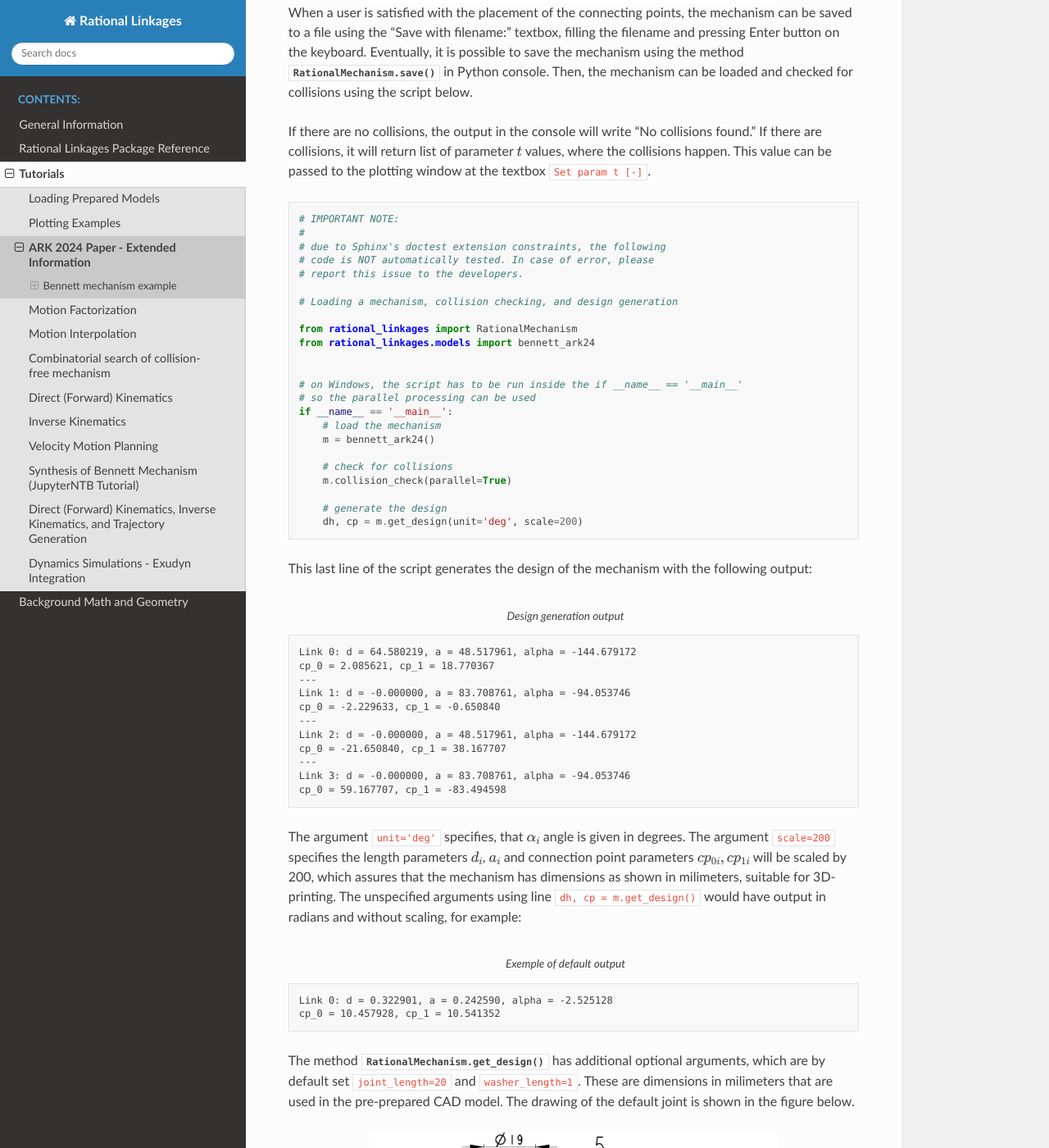
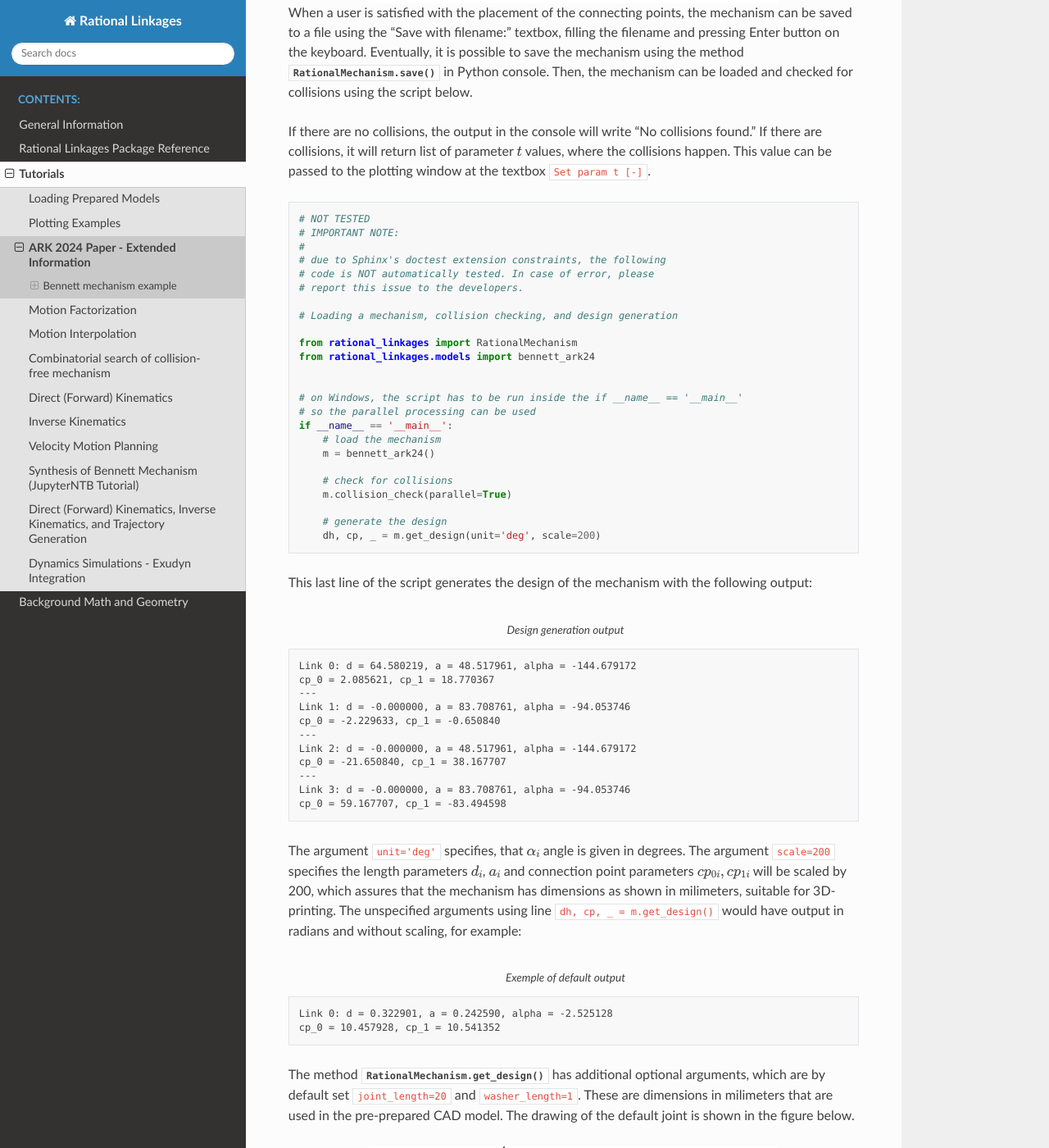
Before and after one commit to hucik14/rational-linkages, a Sphinx documentation site: the page built from docs/source/tutorials/ark2024.rst, in a window 1280 px wide and 1400 px high, scrolled down 2621 px. Shown: the whole window at 82% size. Built offline with Sphinx 7.4.7 and the Read the Docs theme 3.1.0, drawn with Linux system fonts in a browser that asks for light colours; cross-references to code outside the pages are shown as plain code.

Commit message:
debug example
Changelog: fixed

```diff
--- a/docs/source/tutorials/ark2024.rst
+++ b/docs/source/tutorials/ark2024.rst
@@ -161,6 +161,7 @@ collisions happen. This value can be passed to the plotting window at the textbo
 
 .. code-block:: python
 
+        # NOT TESTED
         # IMPORTANT NOTE:
         #
         # due to Sphinx's doctest extension constraints, the following
@@ -183,7 +184,7 @@ collisions happen. This value can be passed to the plotting window at the textbo
             m.collision_check(parallel=True)
 
             # generate the design
-            dh, cp = m.get_design(unit='deg', scale=200)
+            dh, cp, _ = m.get_design(unit='deg', scale=200)
 
 This last line of the script generates the design of the mechanism with the following
 output:
@@ -207,7 +208,7 @@ The argument :code:`unit='deg'` specifies, that :math:`\alpha_i` angle is given
 degrees. The argument :code:`scale=200` specifies the length parameters :math:`d_i`,
 :math:`a_i` and connection point parameters :math:`cp_{0i}, cp_{1i}` will be scaled by
 200, which assures that the mechanism has dimensions as shown in milimeters, suitable
-for 3D-printing. The unspecified arguments using line :code:`dh, cp = m.get_design()`
+for 3D-printing. The unspecified arguments using line :code:`dh, cp, _ = m.get_design()`
 would have output in radians and without scaling, for example:
 
 .. code-block:: text
```
